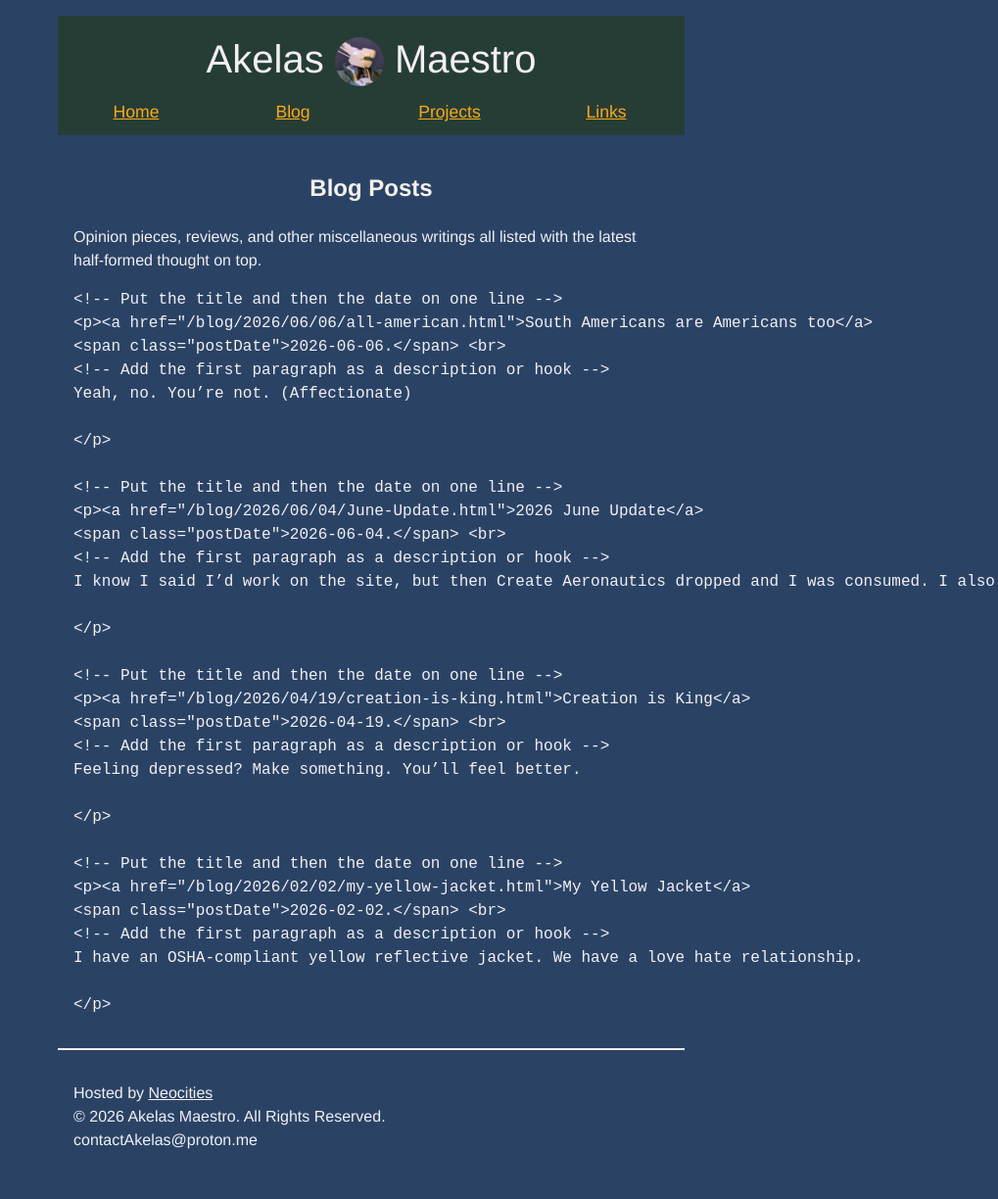
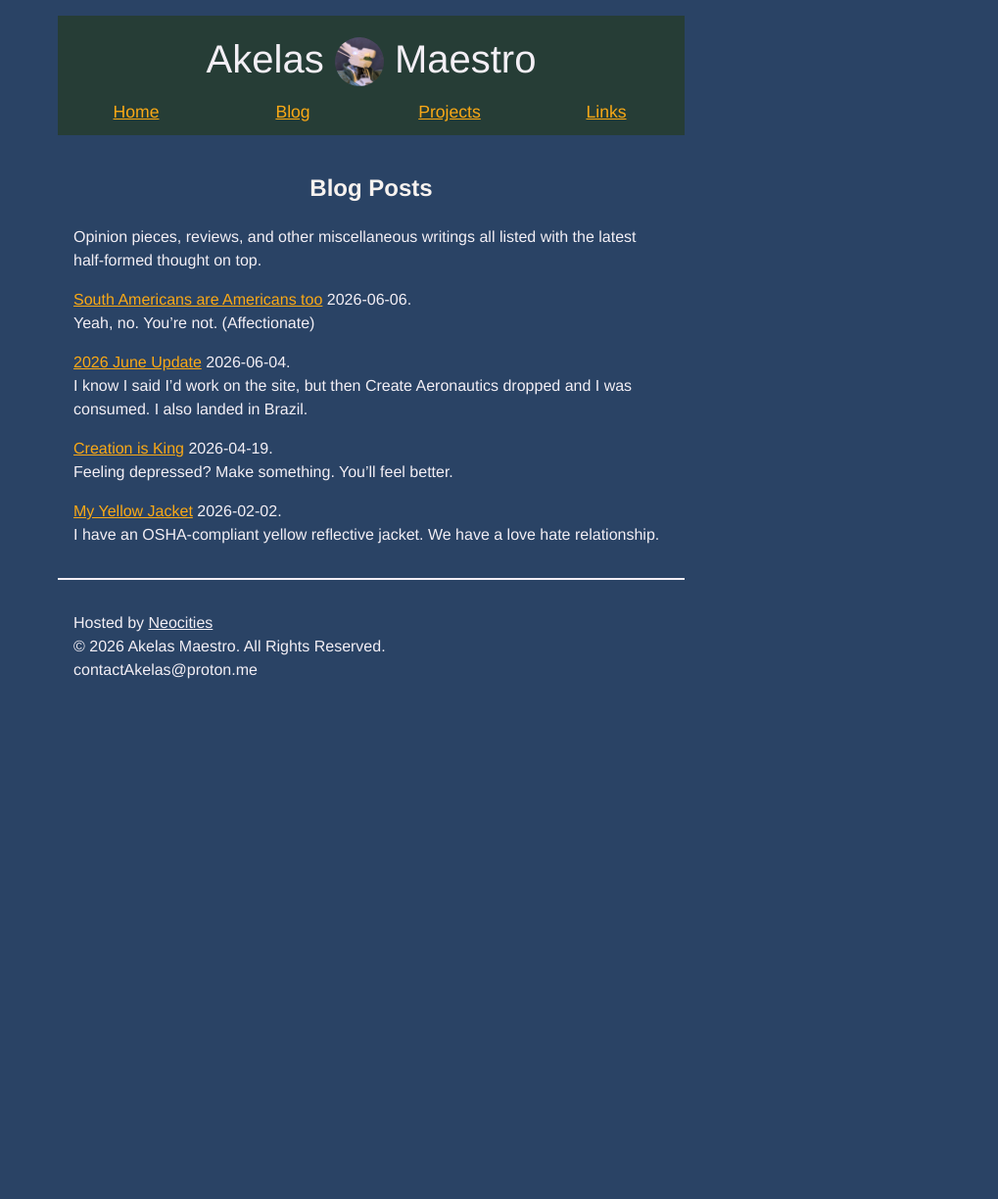
Before and after one commit to AkelasMaestro/akelasmaestro.github.io, a Jekyll site: the page built from blog.md, in a window 1280 px wide. Shown: the whole page at 98% size, without its empty margins (261-1280 px from the left). Built offline with Jekyll 4.4.1, drawn with Linux system fonts in a browser that asks for light colours; after the commit the page ends 900 px from its top, so only the background shows below that.

Commit message:
fix Liquid syntax in primary pages

```diff
--- a/blog.md
+++ b/blog.md
@@ -8,18 +8,12 @@ permalink: /blog/
 
 <h2>Blog Posts</h2>
 
-<!-- Introduce the purpose of this page -->
-<p>
 Opinion pieces, reviews, and other miscellaneous writings
 all listed with the latest half-formed thought on top.
-</p>
-
 <!-- make a list of all the posts in the blog category -->
 {% for post in site.categories.blog %}
-    <!-- Put the title and then the date on one line -->
-    <p><a href="{{ post.url }}">{{ post.title }}</a>
-    <span class="postDate">{{ post.date | date: "%Y-%m-%d" }}.</span> <br>
-    <!-- Add the first paragraph as a description or hook -->
-    {{ post.excerpt | strip_html }}
+  <p><a href="{{ post.url }}">{{ post.title }}</a>
+  <span class="postDate">{{ post.date | date: "%Y-%m-%d" }}.</span> <br>
+  {{ post.excerpt | strip_html }}
     </p>
 {% endfor %}
--- a/projects.md
+++ b/projects.md
@@ -7,21 +7,15 @@ permalink: /projects/
 ---
 <h2>Projects</h2>
 
-<!-- Introduce the purpose of the page -->
-<p>
 This is where I keep notes and updates on ongoing, future, or forgotten
 projects. This list is as much for me as it is for you. It acts as a sort
 of repository of all my side interests. Notes, progress reports, what I
 want to do next. The latest update will get moved to the top of the list.
-</p>
-
 <!-- Make a list of all the projects -->
 {% for post in site.categories.projects %}
-  <!-- list the project name and date on one line -->
   <p><a href="{{ post.url }}">{{ post.title }}</a>
   <span class="postDate">{{ post.date | date: "%Y-%m-%d" }}.</span> <br>
   <!-- Add the first paragrah has a description -->
   {{ post.excerpt | strip_html }}
     </p>
 {% endfor %}
-</ul>
```
Also changed, not shown: index.md (+5 -4 lines).
